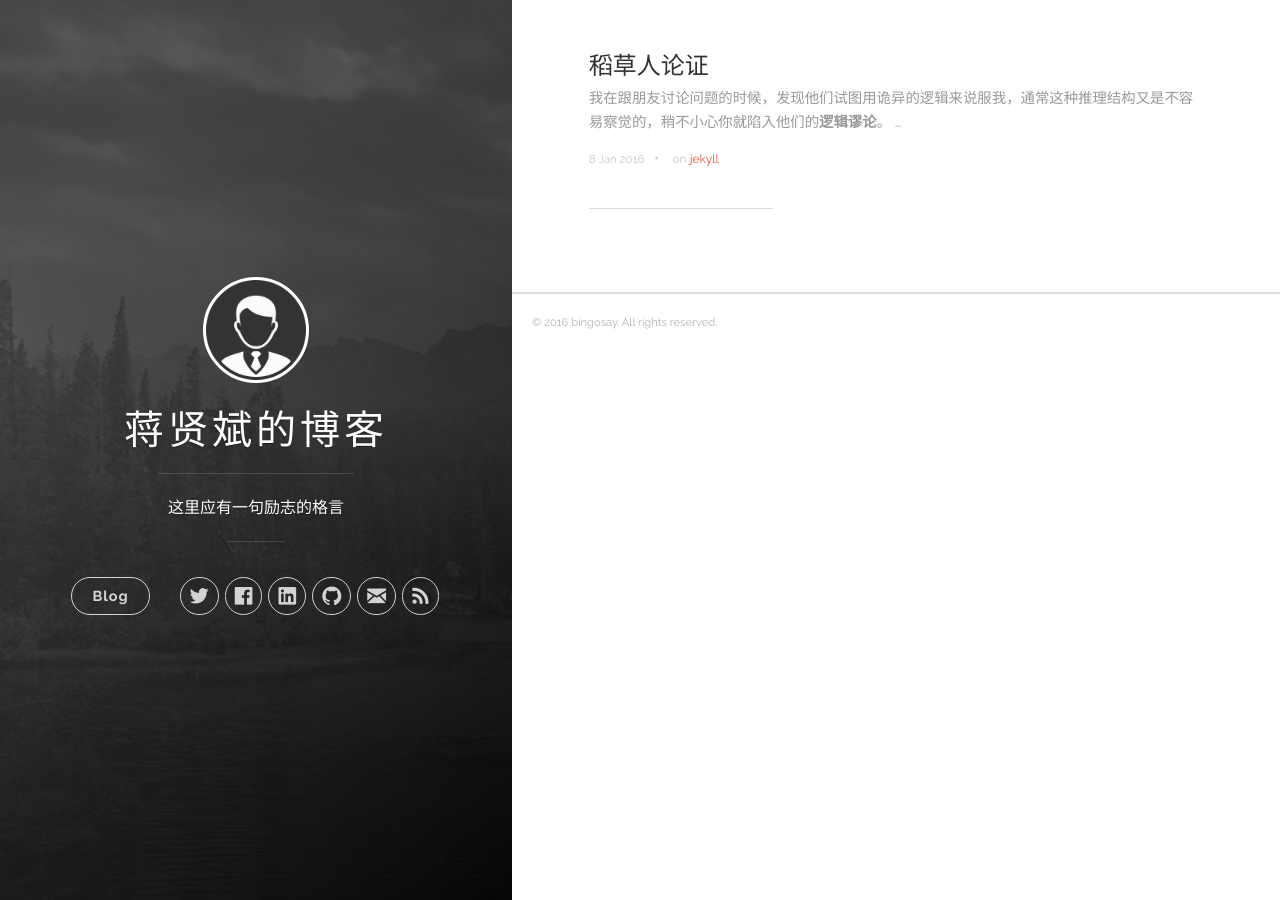
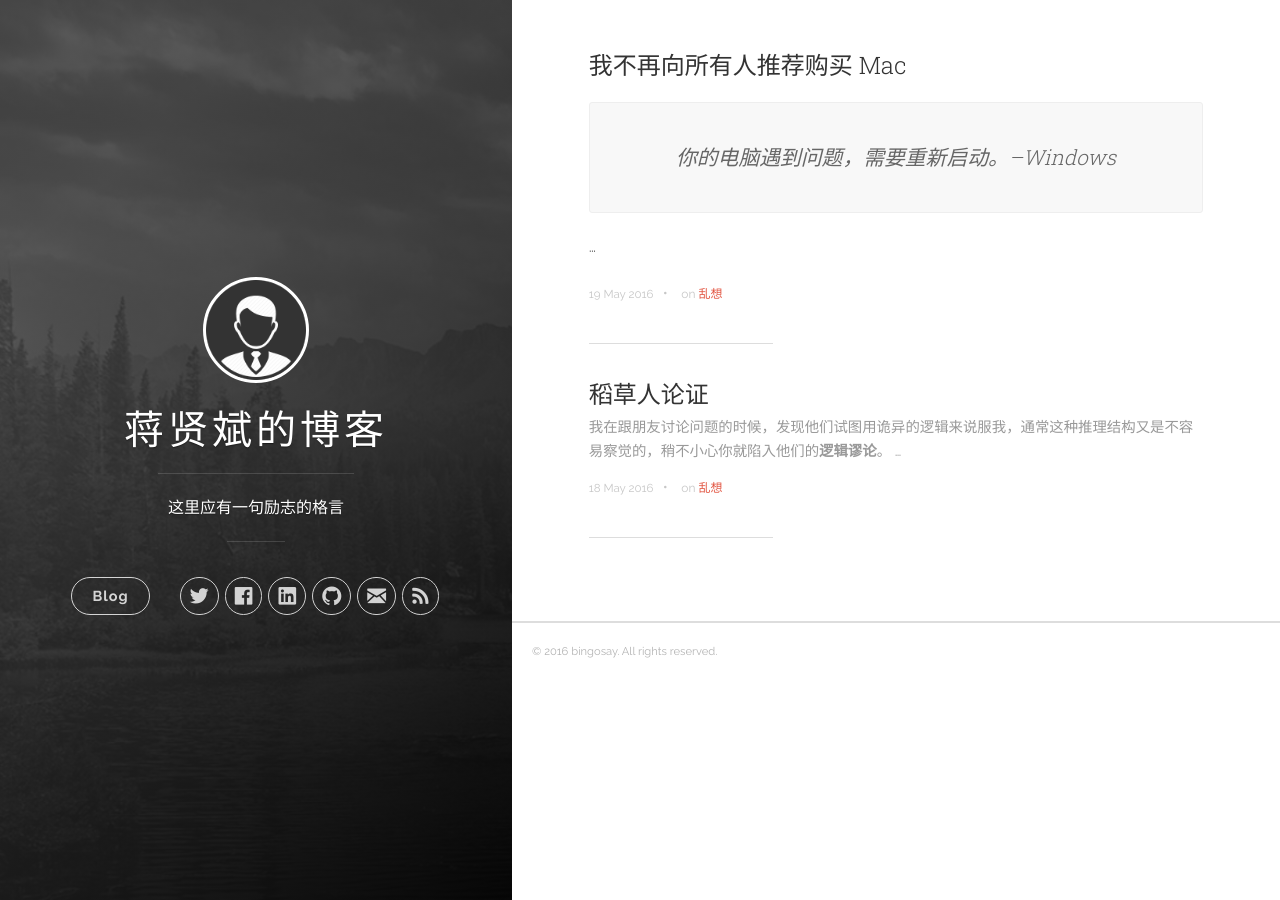
Before and after one commit to bing0say/bing0say.github.io, a Jekyll site: the page built from index.html, in a window 1280 px wide. Built offline with Jekyll 4.4.1, drawn with Linux system fonts in a browser that asks for light colours; nearby versions of some CDN libraries; the list of posts is cut into pages by our own code; some of the changed lines change nothing that is shown.

Commit message:
add a post

```diff
--- a/_posts/2016-05-18-blog001.markdown
+++ b/_posts/2016-05-18-blog001.markdown
@@ -1,8 +1,8 @@
 ---
 title:  "稻草人论证"
-date:   2016-01-08 15:04:23
-categories: [jekyll]
-tags: [jekyll]
+date:   2016-05-18 15:04:23
+categories: [文章]
+tags: [乱想]
 ---
 我在跟朋友讨论问题的时候，发现他们试图用诡异的逻辑来说服我，通常这种推理结构又是不容易察觉的，稍不小心你就陷入他们的**逻辑谬论**。
 
--- /dev/null
+++ b/_posts/2016-05-19-blog002.markdown
@@ -0,0 +1,26 @@
+---
+title:  "我不再向所有人推荐购买 Mac"
+date:   2016-05-19 22:04:23
+categories: [文章]
+tags: [乱想]
+---
+
+> 你的电脑遇到问题，需要重新启动。--Windows
+
+----
+
+从我用 Win10 系统开始，我每周遇到以上问候不低于 3 次。一般 20 分钟左右就能完成「菊花修复」到成功开机这个过程，最长的一次修复用了 28 个小时。
+
+对于一个重度的上网爱好者，我希望我的电脑在我想用的时候能开机。对于一个程序员，我希望电脑不要在我编码的时候崩溃。显然，我手上的这台电脑达不到这个要求，这也是我对 Windows 电脑积怨已久的由来。
+
+我是高中同学中为数不多的程序员，我也很乐意帮他们解决有关电脑的问题。每次到了最后我都会撂下一句话「别用 Windows 电脑了，换 Mac 吧」。Windows 会把每个人都逼成「电脑专家」，Mac 才是真正适合正常人使用的电脑。
+
+从心里上来说，我算是一个果粉，我喜欢大部分的苹果产品。从经济上来说，我买不起苹果的大部分产品，Mac 是其中之一。而 Mac 也是我最想要的电子产品（Tesla除外），然而，我向所有人都推荐 Mac 是一个错误且愚蠢的做法。
+
+因为不是每一个人都需要 Mac，我向别人推荐 Mac 是基于我自己的情况而做出的选择。我想要打开电脑的时候，看到之前的工作环境，就像夹在书里面的书签那样方便。我希望映入我眼睛里的每一个像素都有价值，Retina 屏满足我的需求。我编码在 Windows 下运行有时候会不方便，而 Mac OS 是类 UNIX 系统。我用 iOS ，可以跟 Mac OS 无缝连接。Mac 的触摸板让操作更方便，快捷。
+
+太多的理由让我选择 Mac ，而一台 2 万块的电脑不是适合所有人。一部分游戏是不能在 Mac OS 下面运行的，他们可以用更少的钱，买一台更适合玩游戏的电脑。一部分人是不需要电脑的，一台 Ipad 对于他们就足够了。一部分人习惯了在 Windows 下的操作，换成 Mac 对于他们来说是毫无意义的，还会增加学习成本。
+
+我向所有人都推荐 Mac 的做法就像你想要买一辆车，我不听你的预算，我不听你的喜好，我强烈推荐 Tesla X 。因为这车太美了，对于我，全是未来。我这 TM 不是蠢就是坏，吾之蜜糖，可能是彼之砒霜，我不会再向所有人推荐 Mac。
+
+就这样，我得去隔壁宿舍摸摸朋友的 Mac 了。
```
